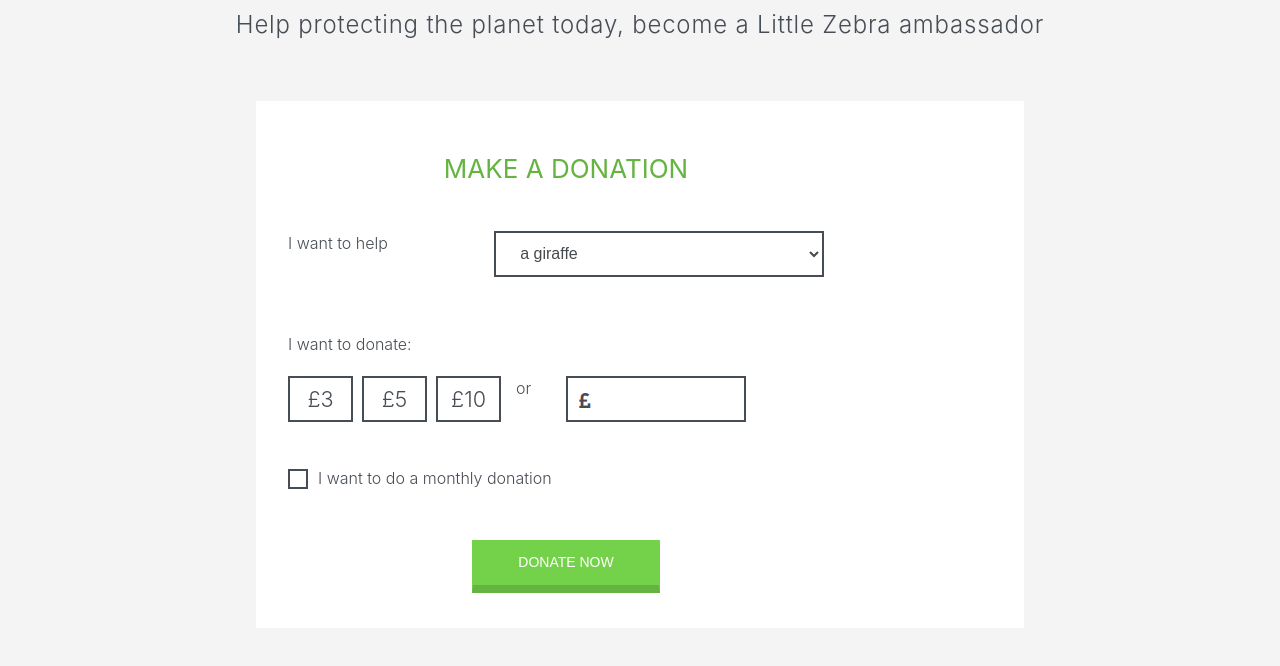
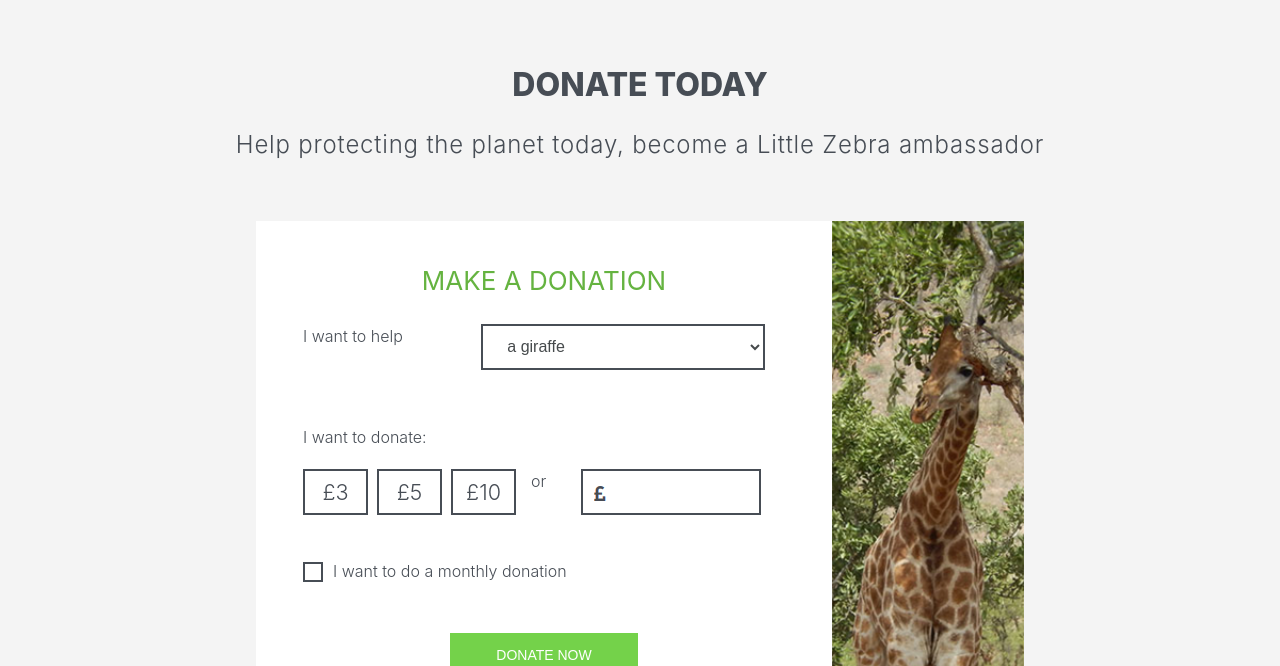
Before and after one commit to davide77/little-zebra-test, a website: page app/index.html in a window 1280 px wide. Shown: the part 134-800 px from the top of the page. Drawn offline with Linux system fonts and the light colour scheme.

Commit message:
donation wrapper fixed the responsivness

```diff
--- a/app/index.html
+++ b/app/index.html
@@ -56,12 +56,17 @@
 
 			<h1 class="intro">DONATE TODAY</h1>
 			<h3 class="text-center text-intro">Help protecting the planet today, become a Little Zebra ambassador</h3>
+
 			<div class="row d-flex justify-content-center">
 
 
-						<div class="box">
-							<h2 class="text-center tt">MAKE A DONATION</h2>
-							<form method="get" action="" id="form-donation">
+						<div class="box row">
+
+
+							<form method="get" action="" id="form-donation" class="col-12 col-sm-9 col-md-9 col-lg-9">
+								<div class="px-3 mx-3">
+									<h2 class="text-center">MAKE A DONATION</h2>
+
 									<div class="form-horizontal">
 										<div class="form-group d-flex">
 
@@ -111,11 +116,19 @@
 										</span>
 
 									</div>
-								<div class="text-center">
+									<div class="mb-3 text-center">
 										<button class="btn btn-lg green-btn donate-btn" type="submit">DONATE NOW</button>
 									</div>
+								</div>
 							</form>
+
+							<div class="hidden-xs-down col-sm-3 col-md-3 col-lg-3">
+								<div class="row">
 									<div id="animal-holder"></div>
+								</div>
+							</div>
+
+
 						</div>
 
 
@@ -205,7 +218,7 @@
 
 	<script type="text/javascript" src="js/jquery.min.js"></script>
 	<script type="text/javascript" src="js/bootstrap.min.js"></script>
-	<script type="text/javascript" src="js/script.js"></script>
+	<script type="text/javascript" src="js/scripts.js"></script>
 
 </body>
 
--- a/app/js/scripts.js
+++ b/app/js/scripts.js
@@ -31,7 +31,7 @@
 
      $(window).resize();
 
-   }
+   },
    donationForm: function() {
      var $animal = $('#animal');
      var $animal_holder = $('#animal-holder');
--- a/app/scss/_module.scss
+++ b/app/scss/_module.scss
@@ -214,23 +214,25 @@
 
 	.box{
 		background:$white;
-		padding: 40px 15px 35px 15px;
+		padding: 0 0 0 0;
 		margin-bottom: 50px;
-		min-height: 510px;
 		position:relative;
 		width: 100%;
+		height: 100%;
+		min-height: 510px;
 
 
 
 		@include media-breakpoint-up(md) {
 			max-width: 768px;
-			padding: 40px 180px 35px 32px;
+			padding: 0 0 0 0;
 		}
 
-		.tt{
-			font-size:26px;
+		h2{
+			font-size:1.625rem;
 			font-weight: 400;
-			margin-bottom: 35px;
+			margin-top: 2rem;
+			margin-bottom: 1rem;
 			color: $green-dark;
 		}
 
@@ -311,22 +313,15 @@
 		border-bottom-width: 8px;
 	}
 	#animal-holder{
-		top:0;
-		right: 0;
-		bottom: 0;
-		width: 180px;
 		background: no-repeat top center;
 		background-size: cover;
 		position:relative;
-
+		width: 100%;
+		height: 100%;
+		min-height: 510px;
 		@include media-breakpoint-up(md) {
-			top:0;
-			right: 0;
-			bottom: 0;
-			width: 180px;
 			background: no-repeat top center;
 			background-size: cover;
-			position:absolute;
 		}
 
 
@@ -337,10 +332,10 @@
 			background-image: url(../images/giraffe.png);
 		}
 		&.tiger{
-			background-image: url(../images/tiger.png);
+			background-image: url(../images/tiger.jpg);
 		}
 		&.rhino{
-			background-image: url(../images/rhino.png);
+			background-image: url(../images/rhino.jpg);
 		}
 	}
 }
```
Also changed, not shown: app/css/style.css, app/images/rhino.jpg (added), app/images/tiger.jpg (added), dist/index.html. Lines whose indentation alone changed are shown as unchanged.
